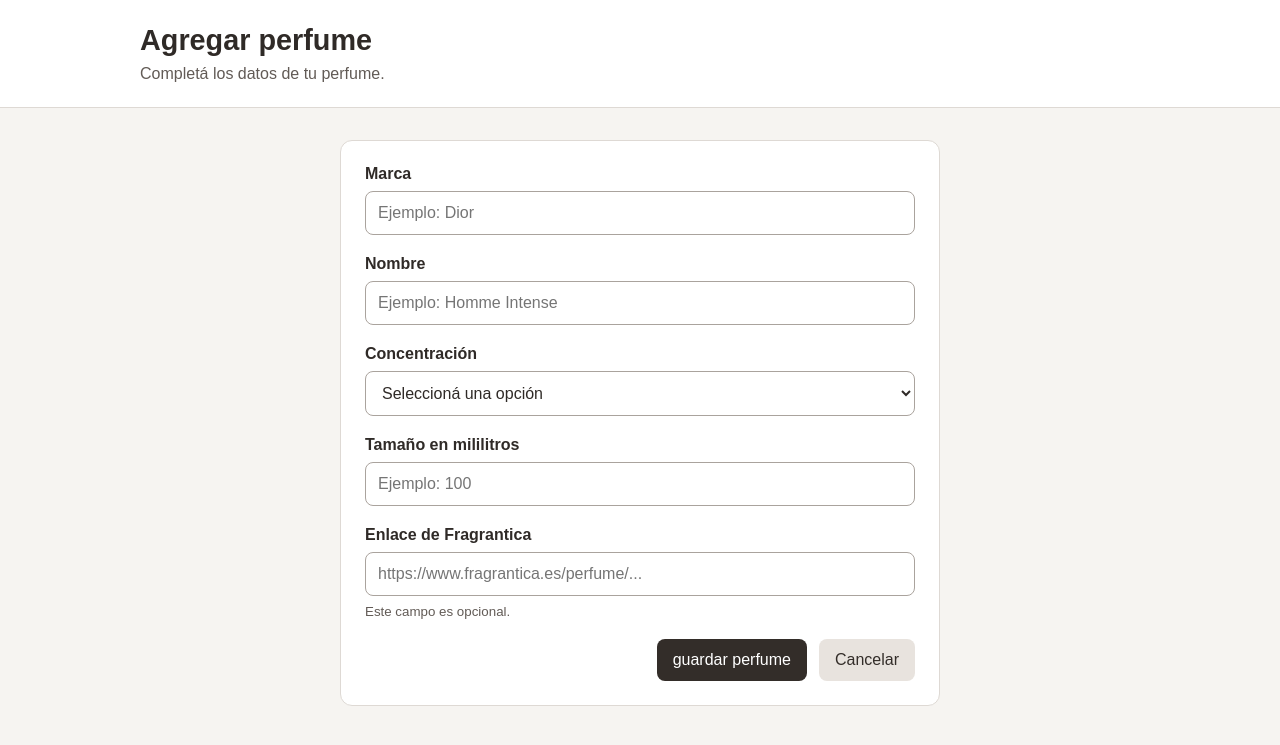
After one commit to nahuelsalda763/Esteloteca, a FastAPI app: template templates/agregar.html in a window 1280 px wide. The commit adds this page. Shown: the top 745 px of the page. Run offline with FastAPI, Linux system fonts and the light colour scheme; the template is opened without the code that fills it, so the values that code supplies are empty.

Commit message:
Formulario para agregar perfumes

```diff
--- a/main.py
+++ b/main.py
@@ -1,57 +1,80 @@
-from fastapi import FastAPI, Request
-from fastapi.responses import HTMLResponse
+from fastapi import FastAPI, Form, Request
+from fastapi.responses import HTMLResponse, RedirectResponse
 from fastapi.staticfiles import StaticFiles
 from fastapi.templating import Jinja2Templates
 
 
-
 app = FastAPI(title="Esteloteca")
 
-#Indico donde se ubican los archivos css js e imagenes
 
+# Indicamos dónde se encuentran los archivos CSS,
+# JavaScript e imágenes.
 app.mount(
     "/static",
     StaticFiles(directory="static"),
     name="static",
 )
 
-#Indico donde se encuentran los html
 
+# Indicamos dónde se encuentran las plantillas HTML.
 templates = Jinja2Templates(directory="templates")
 
 
-#TEMPORALMENTE USAMOS ESTOS DATOS TEMPORALES PARA PROBAR LA APLICACION
-#MAS ADELANTE SE CAMBIA POR SQLITE
-
-# Datos temporales para probar la aplicación.
-# Más adelante serán reemplazados por SQLite.
-perfumes = [
-    {
-        "marca": "Dior",
-        "nombre": "Homme Intense",
-        "concentracion": "Eau de Parfum",
-        "tamano_ml": 100,
-        "fragrantica_url": "https://www.fragrantica.es/",
-    },
-    {
-        "marca": "Lattafa",
-        "nombre": "Khamrah",
-        "concentracion": "Eau de Parfum",
-        "tamano_ml": 100,
-        "fragrantica_url": "https://www.fragrantica.es/",
-    },
-]
+# Lista temporal de perfumes.
+# Más adelante será reemplazada por una base de datos SQLite.
+perfumes = []
 
 
 @app.get("/", response_class=HTMLResponse)
-def mostrar_coleccion(request : Request):
+def mostrar_coleccion(request: Request):
     """
-    Muestra la pagina principal de la coleccion de perfumes
+    Muestra la página principal con todos los perfumes.
+    """
 
-    """
     return templates.TemplateResponse(
         request=request,
         name="index.html",
         context={"perfumes": perfumes},
+    )
 
+
+@app.get("/agregar", response_class=HTMLResponse)
+def mostrar_formulario(request: Request):
+    """
+    Muestra el formulario para agregar un perfume.
+    """
+
+    return templates.TemplateResponse(
+        request=request,
+        name="agregar.html",
+        context={},
     )
+
+
+@app.post("/agregar")
+def agregar_perfume(
+    marca: str = Form(...),
+    nombre: str = Form(...),
+    concentracion: str = Form(...),
+    tamano_ml: int = Form(...),
+    fragrantica_url: str = Form(""),
+):
+    """
+    Recibe los datos del formulario y agrega el perfume
+    a la lista temporal.
+    """
+
+    nuevo_perfume = {
+        "marca": marca,
+        "nombre": nombre,
+        "concentracion": concentracion,
+        "tamano_ml": tamano_ml,
+        "fragrantica_url": fragrantica_url,
+    }
+
+    perfumes.append(nuevo_perfume)
+
+    return RedirectResponse(
+        url="/",
+        status_code=303,
+    )
--- a/static/css/styles.css
+++ b/static/css/styles.css
@@ -1,4 +1,6 @@
-/* Configuración general */
+/* =========================
+   CONFIGURACIÓN GENERAL
+   ========================= */
 
 * {
     box-sizing: border-box;
@@ -17,7 +19,9 @@ body {
 }
 
 
-/* Encabezado */
+/* =========================
+   ENCABEZADO
+   ========================= */
 
 .encabezado {
     padding: 24px 0;
@@ -35,8 +39,17 @@ body {
     color: #625b56;
 }
 
+.encabezado-contenido {
+    display: flex;
+    align-items: center;
+    justify-content: space-between;
+    gap: 16px;
+}
 
-/* Colección */
+
+/* =========================
+   COLECCIÓN
+   ========================= */
 
 .coleccion {
     display: grid;
@@ -46,7 +59,9 @@ body {
 }
 
 
-/* Tarjetas */
+/* =========================
+   TARJETAS DE PERFUMES
+   ========================= */
 
 .tarjeta-perfume {
     overflow: hidden;
@@ -85,17 +100,22 @@ body {
 }
 
 
-/* Botón */
+/* =========================
+   BOTONES
+   ========================= */
 
 .boton {
     display: block;
     margin-top: 16px;
-    padding: 12px;
+    padding: 12px 16px;
     background-color: #332d29;
     color: #ffffff;
+    border: none;
     border-radius: 8px;
+    font: inherit;
     text-align: center;
     text-decoration: none;
+    cursor: pointer;
 }
 
 .boton:hover {
@@ -107,8 +127,88 @@ body {
     outline-offset: 3px;
 }
 
+.boton-agregar {
+    width: auto;
+    margin-top: 0;
+    white-space: nowrap;
+}
 
-/* Computadoras y tablets grandes */
+.boton-secundario {
+    background-color: #e8e3de;
+    color: #332d29;
+}
+
+.boton-secundario:hover {
+    background-color: #d8d1ca;
+}
+
+
+/* =========================
+   FORMULARIO
+   ========================= */
+
+.formulario-contenedor {
+    max-width: 600px;
+    margin: 32px auto;
+    padding: 24px;
+    background-color: #ffffff;
+    border: 1px solid #ded9d4;
+    border-radius: 12px;
+}
+
+.formulario {
+    display: flex;
+    flex-direction: column;
+    gap: 20px;
+}
+
+.campo {
+    display: flex;
+    flex-direction: column;
+    gap: 8px;
+}
+
+.campo label {
+    font-weight: bold;
+}
+
+.campo input,
+.campo select {
+    width: 100%;
+    min-height: 44px;
+    padding: 12px;
+    background-color: #ffffff;
+    color: #2f2a27;
+    border: 1px solid #aaa39d;
+    border-radius: 8px;
+    font: inherit;
+}
+
+.campo input:focus,
+.campo select:focus {
+    border-color: #332d29;
+    outline: 3px solid #d8cec6;
+}
+
+.campo small {
+    color: #625b56;
+}
+
+.acciones-formulario {
+    display: flex;
+    justify-content: flex-end;
+    gap: 12px;
+}
+
+.acciones-formulario .boton {
+    width: auto;
+    margin-top: 0;
+}
+
+
+/* =========================
+   TABLETS Y COMPUTADORAS
+   ========================= */
 
 @media (min-width: 700px) {
     .coleccion {
@@ -121,3 +221,32 @@ body {
         grid-template-columns: repeat(4, minmax(0, 1fr));
     }
 }
+
+
+/* =========================
+   TELÉFONOS PEQUEÑOS
+   ========================= */
+
+@media (max-width: 550px) {
+    .encabezado-contenido {
+        align-items: stretch;
+        flex-direction: column;
+    }
+
+    .boton-agregar {
+        width: 100%;
+    }
+
+    .formulario-contenedor {
+        margin: 24px auto;
+        padding: 20px;
+    }
+
+    .acciones-formulario {
+        flex-direction: column-reverse;
+    }
+
+    .acciones-formulario .boton {
+        width: 100%;
+    }
+}
--- /dev/null
+++ b/templates/agregar.html
@@ -0,0 +1,157 @@
+<!DOCTYPE html>
+<html lang="es">
+<head>
+    <meta charset="UTF-8">
+
+    <meta
+        name="viewport"
+        content="width=device-width, initial-scale=1.0"
+    >
+
+    <title>Agregar perfume | Esteloteca</title>
+
+    <link
+        rel="stylesheet"
+        href="{{ url_for('static', path='/css/styles.css') }}"
+    >
+</head>
+
+<body>
+    <header class="encabezado">
+        <div class="contenedor">
+            <h1>Agregar perfume</h1>
+
+            <p>
+                Completá los datos de tu perfume.
+            </p>
+        </div>
+    </header>
+
+    <main class="contenedor">
+        <section class="formulario-contenedor">
+            <form
+                class="formulario"
+                action="/agregar"
+                method="post"
+            >
+                <div class="campo">
+                    <label for="marca">
+                        Marca
+                    </label>
+
+                    <input
+                        type="text"
+                        id="marca"
+                        name="marca"
+                        placeholder="Ejemplo: Dior"
+                        required
+                    >
+                </div>
+
+                <div class="campo">
+                    <label for="nombre">
+                        Nombre
+                    </label>
+
+                    <input
+                        type="text"
+                        id="nombre"
+                        name="nombre"
+                        placeholder="Ejemplo: Homme Intense"
+                        required
+                    >
+                </div>
+
+                <div class="campo">
+                    <label for="concentracion">
+                        Concentración
+                    </label>
+
+                    <select
+                        id="concentracion"
+                        name="concentracion"
+                        required
+                    >
+                        <option value="">
+                            Seleccioná una opción
+                        </option>
+
+                        <option value="Eau de Cologne">
+                            Eau de Cologne
+                        </option>
+
+                        <option value="Eau de Toilette">
+                            Eau de Toilette
+                        </option>
+
+                        <option value="Eau de Parfum">
+                            Eau de Parfum
+                        </option>
+
+                        <option value="Parfum">
+                            Parfum
+                        </option>
+
+                        <option value="Extrait de Parfum">
+                            Extrait de Parfum
+                        </option>
+
+                        <option value="Otra">
+                            Otra
+                        </option>
+                    </select>
+                </div>
+
+                <div class="campo">
+                    <label for="tamano_ml">
+                        Tamaño en mililitros
+                    </label>
+
+                    <input
+                        type="number"
+                        id="tamano_ml"
+                        name="tamano_ml"
+                        min="1"
+                        placeholder="Ejemplo: 100"
+                        required
+                    >
+                </div>
+
+                <div class="campo">
+                    <label for="fragrantica_url">
+                        Enlace de Fragrantica
+                    </label>
+
+                    <input
+                        type="url"
+                        id="fragrantica_url"
+                        name="fragrantica_url"
+                        placeholder="https://www.fragrantica.es/perfume/..."
+                    >
+
+                    <small>
+                        Este campo es opcional.
+                    </small>
+                </div>
+
+                <div class = "acciones-formulario">
+
+                    <button
+                        class = "boton boton-primario"
+                        type = "submit"
+                    >
+                        guardar perfume
+                    </button>
+
+                    <a
+                        class = "boton boton-secundario"
+                        href = "/"
+                    >
+                        Cancelar
+                    </a>
+                </div>
+            </form>
+        </section>
+    </main>
+</body>
+</html>
```
Also changed, not shown: requirements.txt (+22 -97 lines), templates/index.html (+23 -11 lines).
